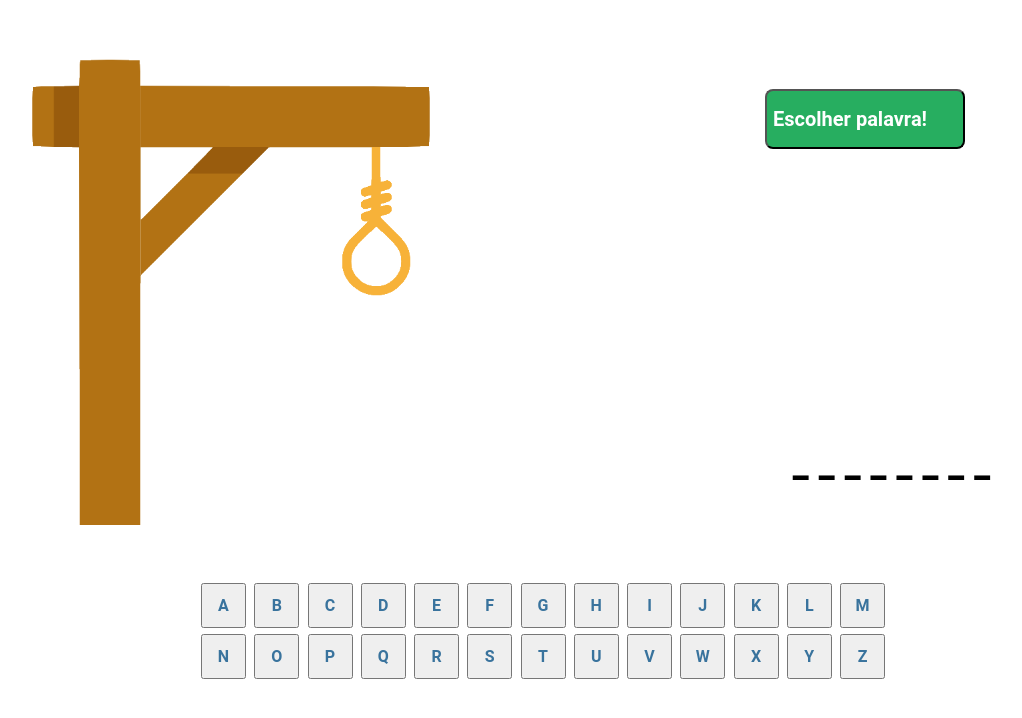
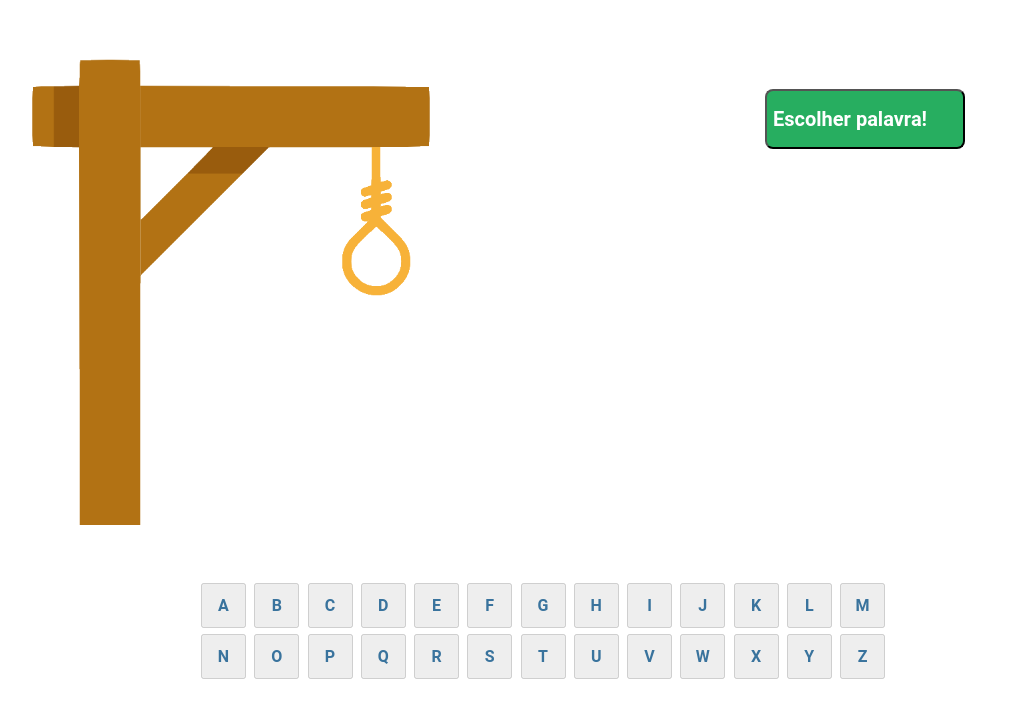
Before and after one commit to Gabriel-16n5/projeto8-jogoforca, a React (Create React App) app: page / in a window 1280 px wide. Shown: the top 718 px of the page, without its empty margins (7-1029 px from the left). Built offline with nearby package versions, Linux system fonts and the light colour scheme.

Commit message:
Após muitas horas travado e rever todas as aulas, consegui fazer o layout inicial inteiro funcional

```diff
--- a/src/components/App.jsx
+++ b/src/components/App.jsx
@@ -2,14 +2,13 @@ import React from "react";
 import palavras from "../palavras";
 import Jogo from "./Jogo";
 import Letras from "./Letras";
-import PalavraSecreta from "./PalavraSecreta";
 
 function App() {
-  const [palavrinha, setPalavrinha] = React.useState([]);
+  const [desativa, setDesativa] = React.useState(true)
   return (
     <div className="App">
-      <Jogo />
-      <Letras />
+      <Jogo desativa={desativa} setDesativa={setDesativa} />
+      <Letras desativa={desativa} setDesativa={setDesativa}/>
     </div>
   );
 }
--- a/src/components/Jogo.jsx
+++ b/src/components/Jogo.jsx
@@ -6,20 +6,38 @@ import forca3 from "../assets/forca3.png";
 import forca4 from "../assets/forca4.png";
 import forca5 from "../assets/forca5.png";
 import forca6 from "../assets/forca6.png";
-import PalavraSecreta from "./PalavraSecreta";
+import palavras from "../palavras";
+import App from "./App";
+import Letras from "./Letras";
+import React from "react";
 
-function Jogo(){
+function Jogo({desativa, setDesativa}){
     return(
         <>
         <div className="topo">
             <img className="forca" src={forca0} alt="forca" />
             <div onClick={PalavraSecreta}>
-                <button className="botao"><p className="text">Escolher palavra!</p></button>
-                <div className="palavraSecreta"><PalavraSecreta /></div>
+                <button onClick={() => setDesativa(!desativa)} className="botao"><p className="text">Escolher palavra!</p></button>
+                <div className="palavraSecreta">{desativa ? "" : <PalavraSecreta />}</div>
             </div>
         </div>
         </>
     )
 }
 
+let pRandom = "";
+
+function PalavraSecreta(){
+    if(pRandom === ""){
+        pRandom = palavras[Math.floor(Math.random() * palavras.length)];
+    }
+        let DistrinchaPRandom = pRandom.split('');
+        let letraPorLetra = DistrinchaPRandom.map((d, i) => <p key={i} className="pLetraLetraPorLetra">{d}</p> )
+        let letraPorLetraSecreta = DistrinchaPRandom.map((d, i) => <p key={i} className="pLetraLetraPorLetra">{"_"}</p> )
+        console.log(DistrinchaPRandom)
+    return(
+        <div className="palavraSecretaLetraPorLetra">{letraPorLetraSecreta}</div>
+    )
+}
+
 export default Jogo;
--- a/src/components/Letras.jsx
+++ b/src/components/Letras.jsx
@@ -1,9 +1,11 @@
 import palavras from "../palavras";
+import React, { useState } from 'react';
+
 
 const alfabeto = ["a", "b", "c", "d", "e", "f", "g", "h", "i", "j", "k", "l", "m", "n", "o", "p", "q", "r", "s", "t", "u", "v", "w", "x", "y", "z"]
 
-function Letras(){
-    let letras = alfabeto.map((a, i) => <button key={i} className="letra"><p className="pLetra">{a.toUpperCase()}</p></button>)
+function Letras({desativa, setDesativa}){
+    let letras = alfabeto.map((a, i) => <button disabled={desativa} key={i} className="letra"><p className="pLetra">{a.toUpperCase()}</p></button>)
     return(
         <div className="letraContainer">
                {letras}
--- a/src/components/PalavraSecreta.jsx
+++ /dev/null
@@ -1,17 +0,0 @@
-import palavras from "../palavras";
-let pRandom = "";
-
-function PalavraSecreta(){
-    if(pRandom === "")
-        pRandom = palavras[Math.floor(Math.random() * palavras.length)];
-        let DistrinchaPRandom = pRandom.split('');
-        let letraPorLetra = DistrinchaPRandom.map((d, i) => <p key={i} className="pLetraLetraPorLetra">{d}</p> )
-        let letraPorLetraSecreta = DistrinchaPRandom.map((d, i) => <p key={i} className="pLetraLetraPorLetra">{"_"}</p> )
-        console.log(DistrinchaPRandom)
-    return(
-        <div className="palavraSecretaLetraPorLetra">{letraPorLetraSecreta}</div>
-
-    )
-}
-
-export default PalavraSecreta;
```
